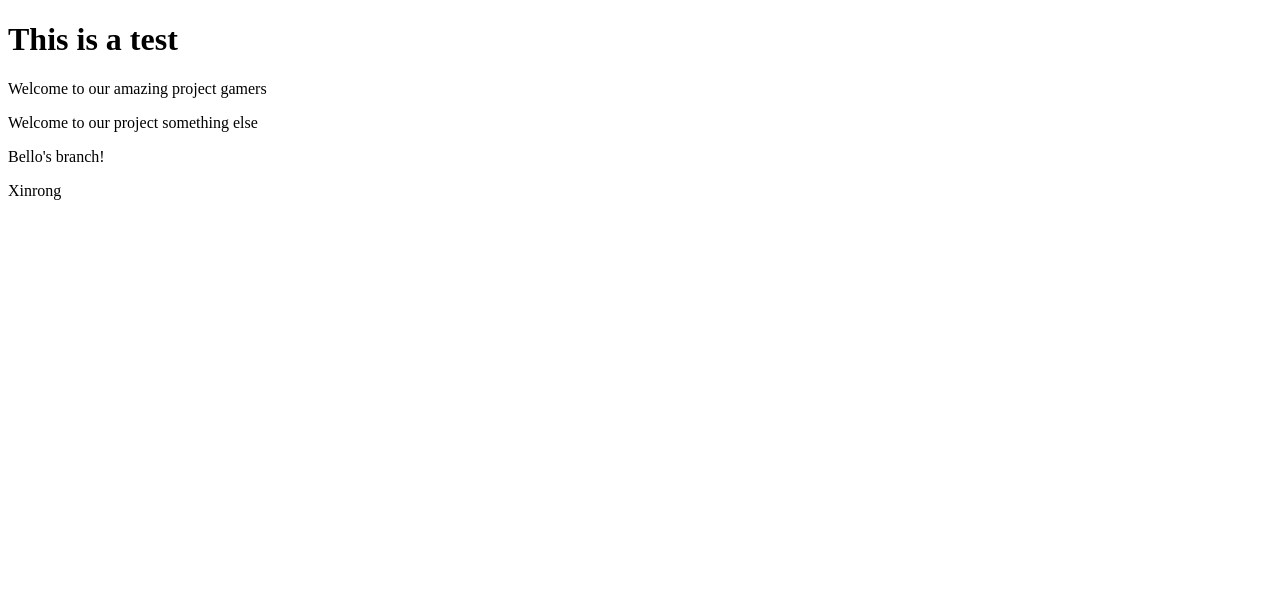
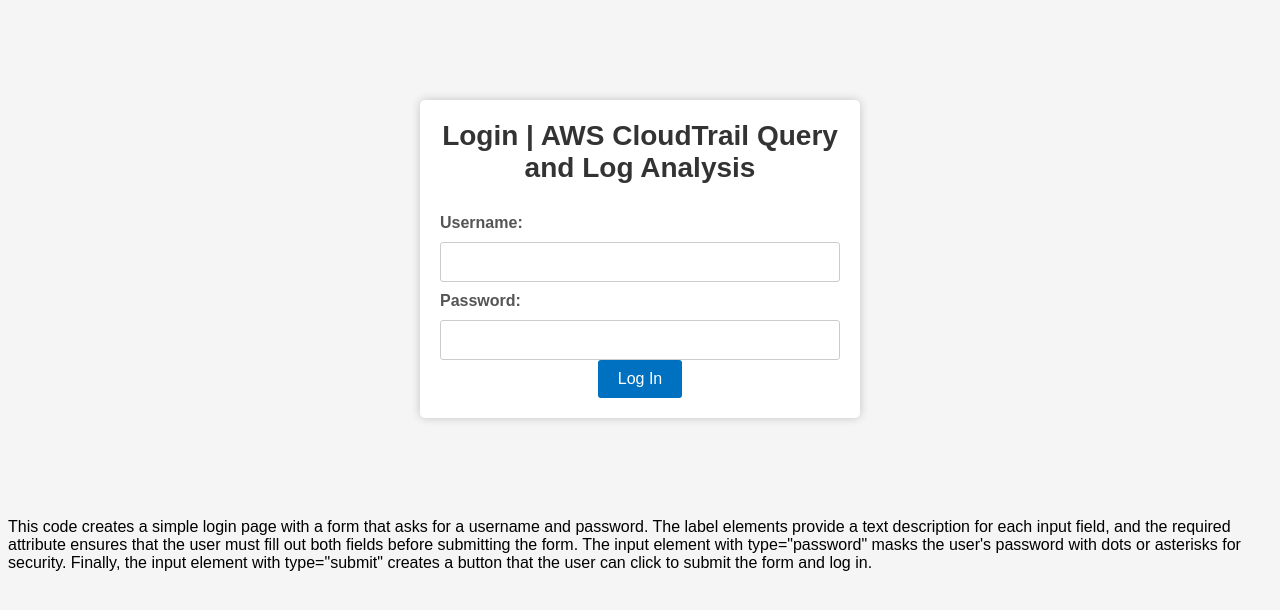
Before and after one commit to ElijahQuinones/capstone, a Flask app: page / in a window 1280 px wide. Shown: the top 610 px of the page. Run offline with Flask 2, Linux system fonts and the light colour scheme.

Commit message:
updated log in page

```diff
--- a/templates/index.html
+++ b/templates/index.html
@@ -3,24 +3,90 @@
 <!--[if IE 7]>         <html class="no-js lt-ie9 lt-ie8"> <![endif]-->
 <!--[if IE 8]>         <html class="no-js lt-ie9"> <![endif]-->
 <!--[if gt IE 8]>      <html class="no-js"> <!--<![endif]-->
+<!DOCTYPE html>
 <html>
-    <head>
-        <meta charset="utf-8">
-        <meta http-equiv="X-UA-Compatible" content="IE=edge">
-        <title>Capstone</title>
-        <meta name="description" content="">
-        <meta name="viewport" content="width=device-width, initial-scale=1">
-        <link rel="stylesheet" href="">
-    </head>
-    <body>
-       <h1> This is a test</h1>
+<head>
+	<title>Login | AWS CloudTrail Query and Log Analysis</title>
+	<style>
+		body {
+			background-color: #f5f5f5;
+			font-family: Arial, sans-serif;
+		}
 
-       <p>Welcome to our amazing project gamers</p>
+		form {
+			background-color: #ffffff;
+			border-radius: 5px;
+			padding: 20px;
+			box-shadow: 0px 0px 10px rgba(0, 0, 0, 0.2);
+			margin: 100px auto;
+			max-width: 400px;
+			text-align: center;
+		}
 
-       <p>Welcome to our project something else</p>
-       <p>Bello's branch!</p>
-       <p>Xinrong</p>
+		h1 {
+			color: #333333;
+			margin: 0 0 30px;
+			font-size: 28px;
+		}
 
-        <script src="" async defer></script>
-    </body>
+		label {
+			display: block;
+			margin: 10px 0;
+			color: #555555;
+			font-size: 16px;
+			font-weight: bold;
+			text-align: left;
+		}
+
+		input[type="text"], input[type="password"] {
+			width: 100%;
+			padding: 10px;
+			border-radius: 3px;
+			border: 1px solid #cccccc;
+			font-size: 16px;
+			color: #555555;
+			box-sizing: border-box;
+		}
+
+		input[type="submit"] {
+			background-color: #0070c0;
+			color: #ffffff;
+			padding: 10px 20px;
+			border-radius: 3px;
+			border: none;
+			font-size: 16px;
+			cursor: pointer;
+			transition: background-color 0.3s ease-in-out;
+		}
+
+		input[type="submit"]:hover {
+			background-color: #00519e;
+		}
+	</style>
+</head>
+<body>
+	<form>
+		<h1>Login | AWS CloudTrail Query and Log Analysis</h1>
+		<label for="username">Username:</label>
+		<input type="text" id="username" name="username" required>
+		<label for="password">Password:</label>
+		<input type="password" id="password" name="password" required>
+		<input type="submit" value="Log In">
+	</form>
+</body>
 </html>
+
+    This code creates a simple login page with a form that asks for a username and password.
+     The label elements provide a text description for each input field,
+      and the required attribute ensures that the user must fill out both
+       fields before submitting the form. The input element with
+        type="password" masks the user's password with dots or
+        asterisks for security. Finally, the input element with
+        type="submit" creates a button that the user can click to
+        submit the form and log in.
+
+
+
+
+
+</html>
```
